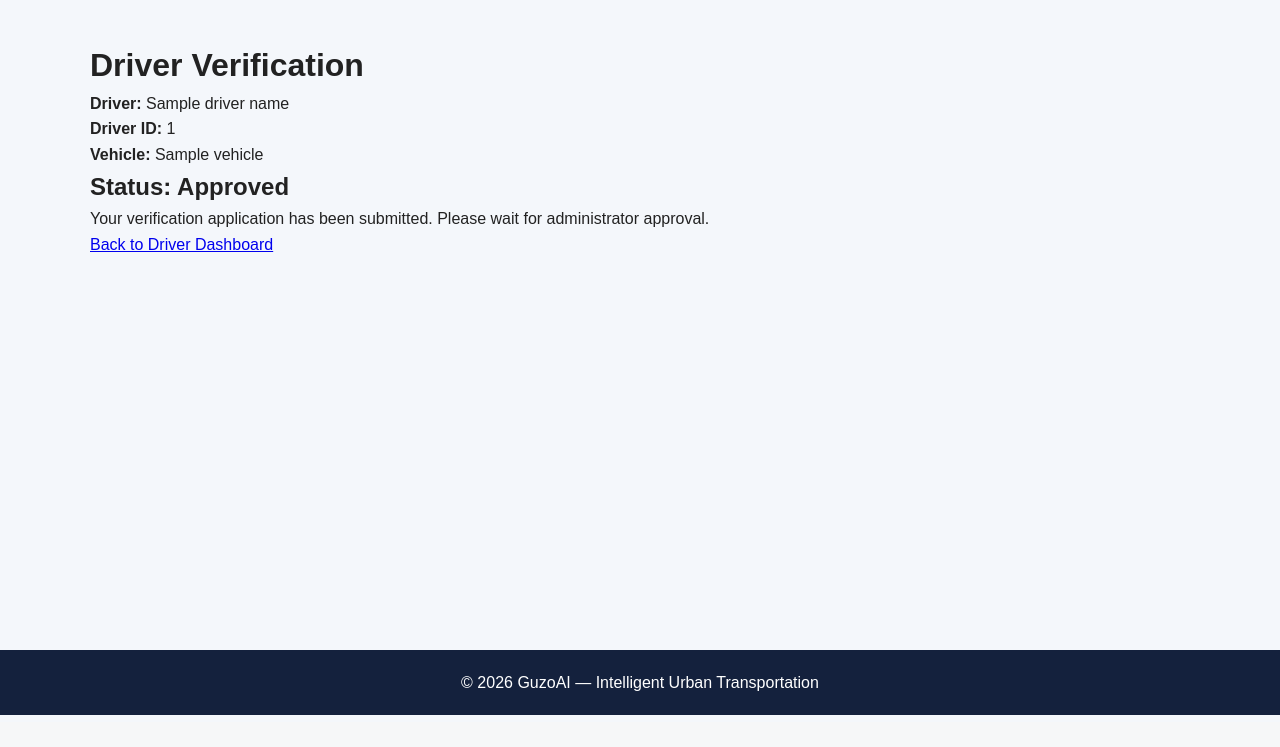
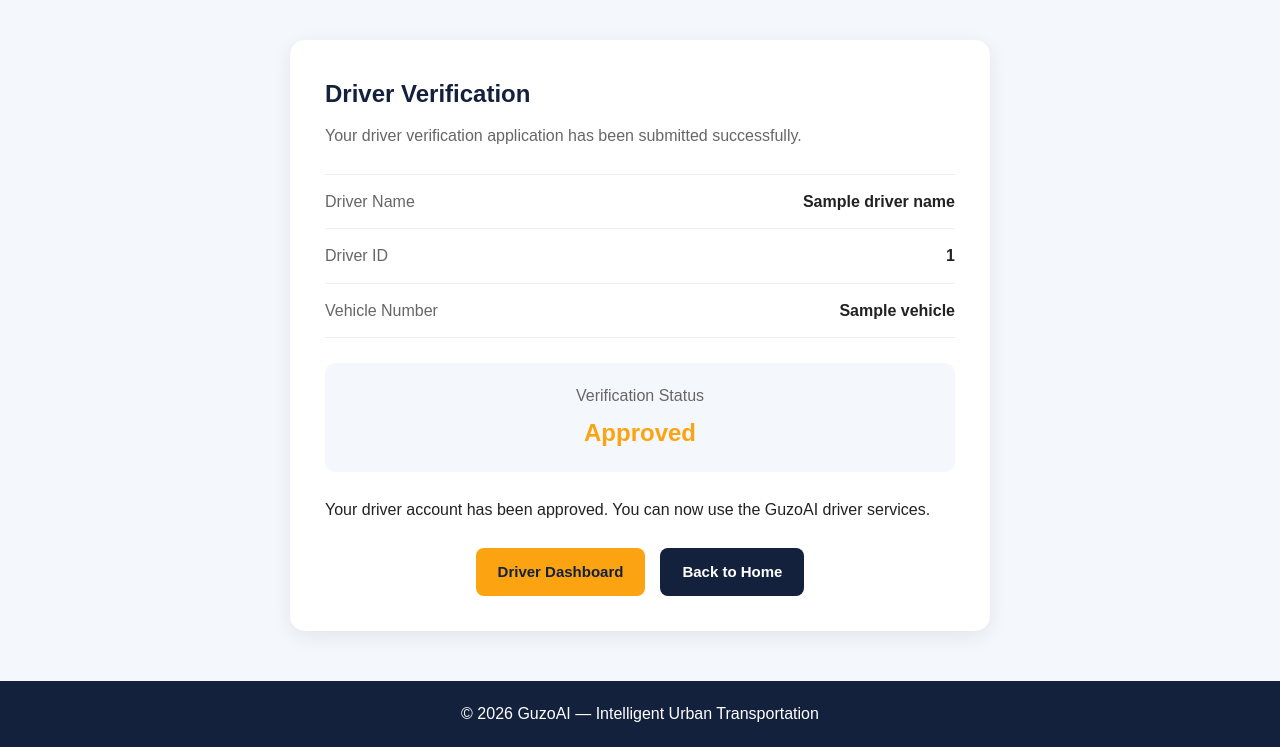
Before and after one commit to abityzebergadeboshe-creator/bus_route_ml_project, a Flask app: template templates/verification_result.html in a window 1280 px wide. Shown: the part 78-825 px from the top of the page. Before the commit the page ends 793 px from the top, so only its background shows below. Run offline with Flask 3, Linux system fonts and the light colour scheme; the template is opened without the code that fills it: most values are stand-ins (such as "Sample title", 1, 10 or a date in 2020); parts of the project's set-up code (start-up, migrations or seed data) failed here and were passed over.

Commit message:
Enhance driver verification result page layout

```diff
--- a/templates/verification_result.html
+++ b/templates/verification_result.html
@@ -1,20 +1,83 @@
 {% extends "layout.html" %}
+
+{% block title %}Verification Status - GuzoAI{% endblock %}
 
 {% block content %}
 
-<h1>Driver Verification</h1>
+<section class="verification-section">
 
-<p><strong>Driver:</strong> {{ driver_name }}</p>
-<p><strong>Driver ID:</strong> {{ driver_id }}</p>
-<p><strong>Vehicle:</strong> {{ vehicle }}</p>
+    <div class="verification-card">
 
-<h2>Status: {{ status }}</h2>
+        <h1>Driver Verification</h1>
 
-<p>
-Your verification application has been submitted.
-Please wait for administrator approval.
-</p>
+        <p class="verification-intro">
+            Your driver verification application has been submitted successfully.
+        </p>
 
-<a href="/driver">Back to Driver Dashboard</a>
+        <div class="driver-info">
+
+            <div class="info-row">
+                <span>Driver Name</span>
+                <strong>{{ driver_name }}</strong>
+            </div>
+
+            <div class="info-row">
+                <span>Driver ID</span>
+                <strong>{{ driver_id }}</strong>
+            </div>
+
+            <div class="info-row">
+                <span>Vehicle Number</span>
+                <strong>{{ vehicle }}</strong>
+            </div>
+
+        </div>
+
+        <div class="status-box">
+
+            <p>Verification Status</p>
+
+            <h2>{{ status }}</h2>
+
+        </div>
+
+        {% if status == "Approved" %}
+
+            <p class="status-message">
+                Your driver account has been approved. You can now use
+                the GuzoAI driver services.
+            </p>
+
+        {% elif status == "Rejected" %}
+
+            <p class="status-message">
+                Your verification application was rejected.
+                Please contact the administrator for more information.
+            </p>
+
+        {% else %}
+
+            <p class="status-message">
+                Your verification application is currently pending.
+                Please wait for administrator approval.
+            </p>
+
+        {% endif %}
+
+        <div class="verification-buttons">
+
+            <a href="{{ url_for('driver') }}" class="btn">
+                Driver Dashboard
+            </a>
+
+            <a href="{{ url_for('home') }}" class="btn secondary-btn">
+                Back to Home
+            </a>
+
+        </div>
+
+    </div>
+
+</section>
 
 {% endblock %}
```
